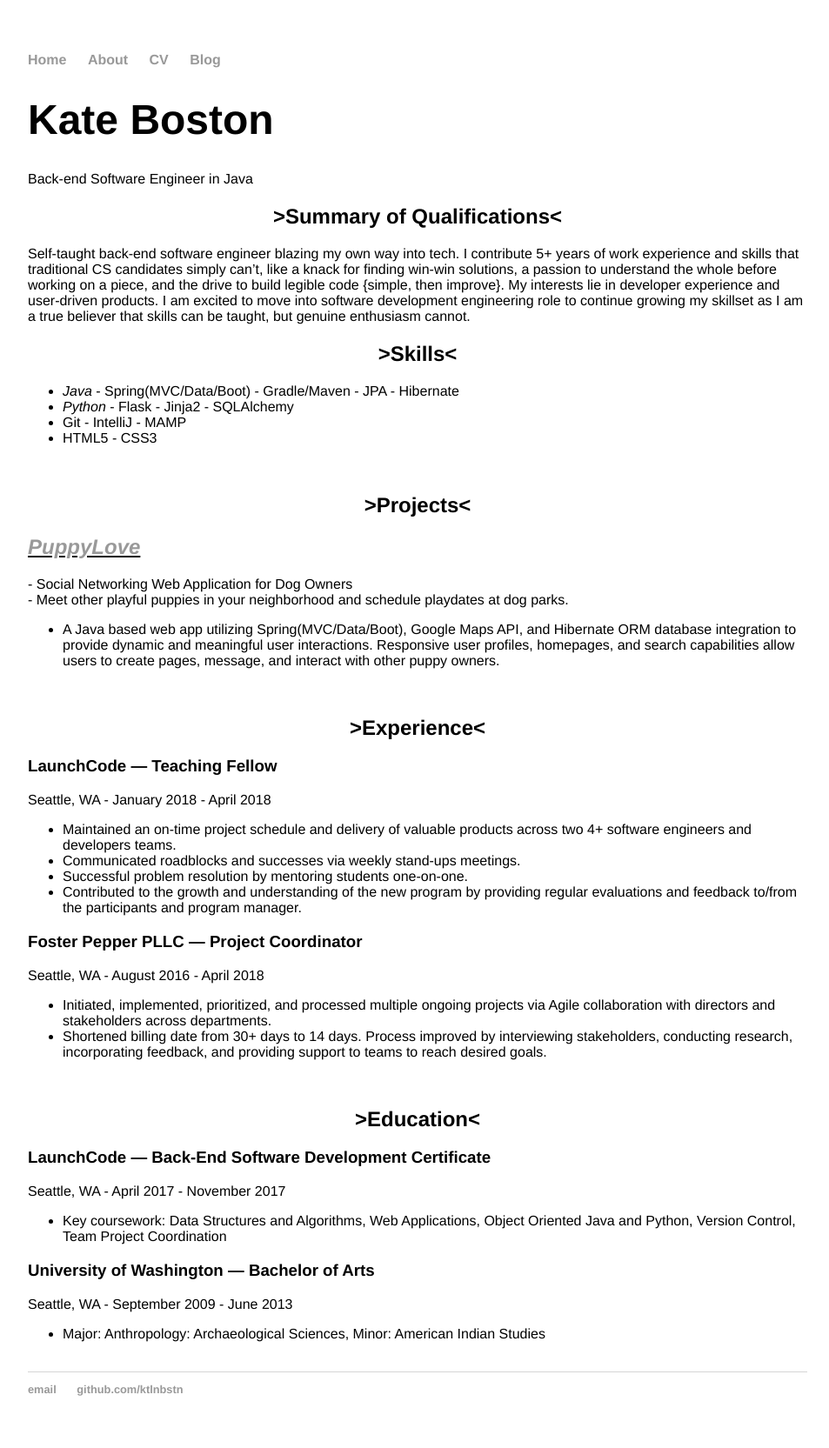
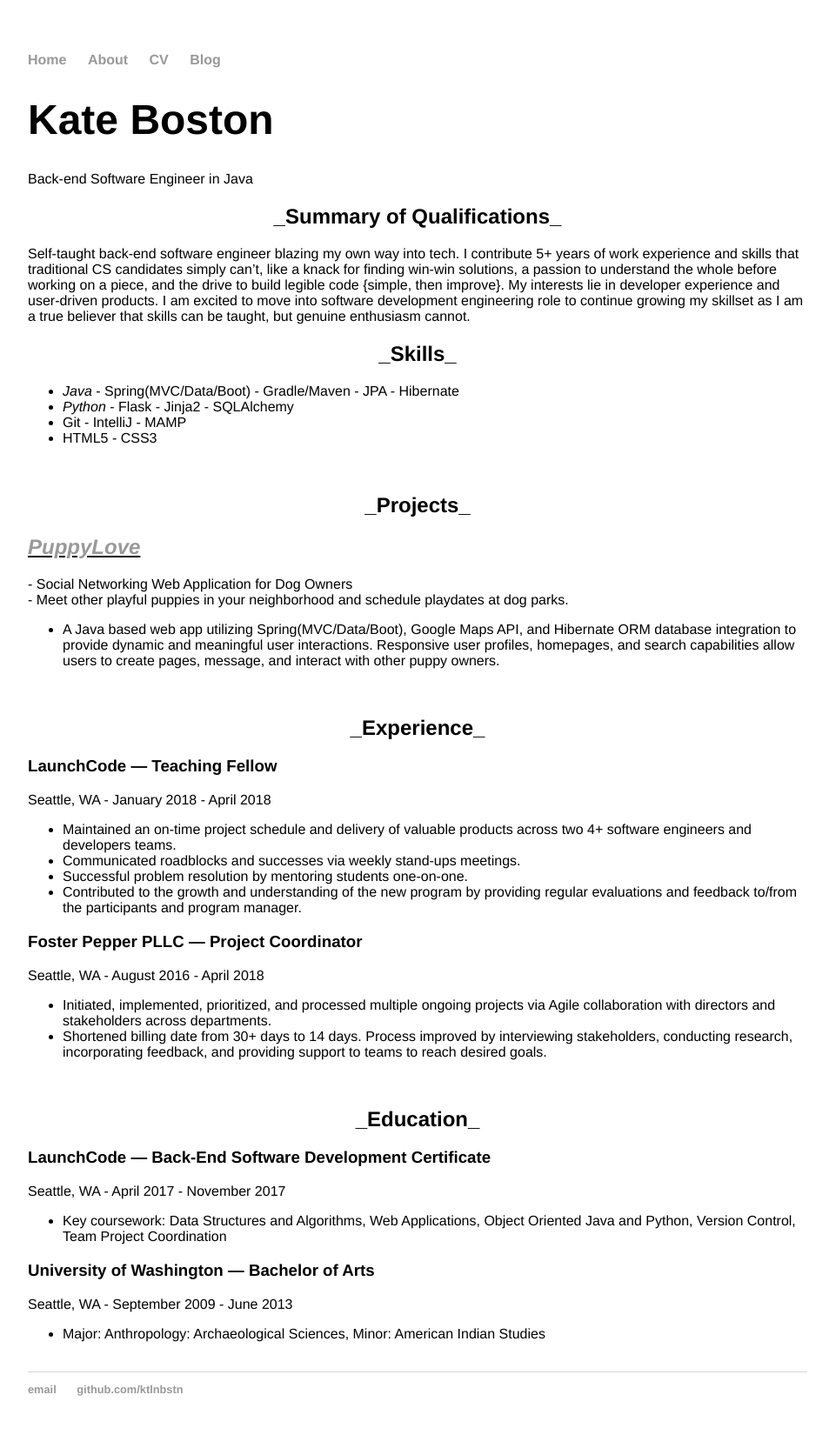
Before and after one commit to ktlnbstn/ktlnbstn.github.io, a Jekyll site: the page built from cv/index.html, in a window 1280 px wide. Shown: the whole page at 87% size, without its empty margins (160-1113 px from the left). Built offline with Jekyll 4.4.1, drawn with Linux system fonts in a browser that asks for light colours.

```diff
--- a/cv/index.html
+++ b/cv/index.html
@@ -7,7 +7,7 @@ title: CV
 	<h1>Kate Boston</h1>
 	Back-end Software Engineer in Java</br>
 
-	<center><h2>>Summary of Qualifications<</h2></center>
+	<center><h2>_Summary of Qualifications_</h2></center>
 
 Self-taught back-end software engineer blazing my own way into tech. I contribute 5+ years of work experience and skills that
 traditional CS candidates simply can’t, like a knack for finding win-win solutions, a passion to understand the whole before
@@ -15,7 +15,7 @@ working on a piece, and the drive to build legible code {simple, then improve}.
 user-driven products. I am excited to move into software development engineering role to continue growing my skillset as I am
 a true believer that skills can be taught, but genuine enthusiasm cannot.</br>
 
-	<center><h2>>Skills<</h2></center>
+	<center><h2>_Skills_</h2></center>
 	<ul>
 		<li><em>Java</em> - Spring(MVC/Data/Boot) - Gradle/Maven - JPA - Hibernate</li>
 		<li><em>Python</em> - Flask - Jinja2 - SQLAlchemy</li>
@@ -23,7 +23,7 @@ a true believer that skills can be taught, but genuine enthusiasm cannot.</br>
 		<li>HTML5 - CSS3</li>
 	</ul></br>
 
-	<center><h2>>Projects<</h2></center>
+	<center><h2>_Projects_</h2></center>
 
 	<h2><u><em><a href="https://github.com/ktlnbstn/puppylove">PuppyLove</a></em></u></h2>
 		- Social Networking Web Application for Dog Owners</br>
@@ -35,7 +35,7 @@ a true believer that skills can be taught, but genuine enthusiasm cannot.</br>
 	allow users to create pages, message, and interact with other puppy owners.</li>
 </ul></br>
 
-	<center><h2>>Experience<</h2></center>
+	<center><h2>_Experience_</h2></center>
 
 <h3>LaunchCode — Teaching Fellow</h3>
 Seattle, WA - January 2018 - April 2018
@@ -57,7 +57,7 @@ Seattle, WA - August 2016 - April 2018
 	incorporating feedback, and providing support to teams to reach desired goals.</li>
 </ul></br>
 
-	<center><h2>>Education<</h2></center>
+	<center><h2>_Education_</h2></center>
 
 <h3>LaunchCode — Back-End Software Development Certificate</h3>
 Seattle, WA - April 2017 - November 2017
```
